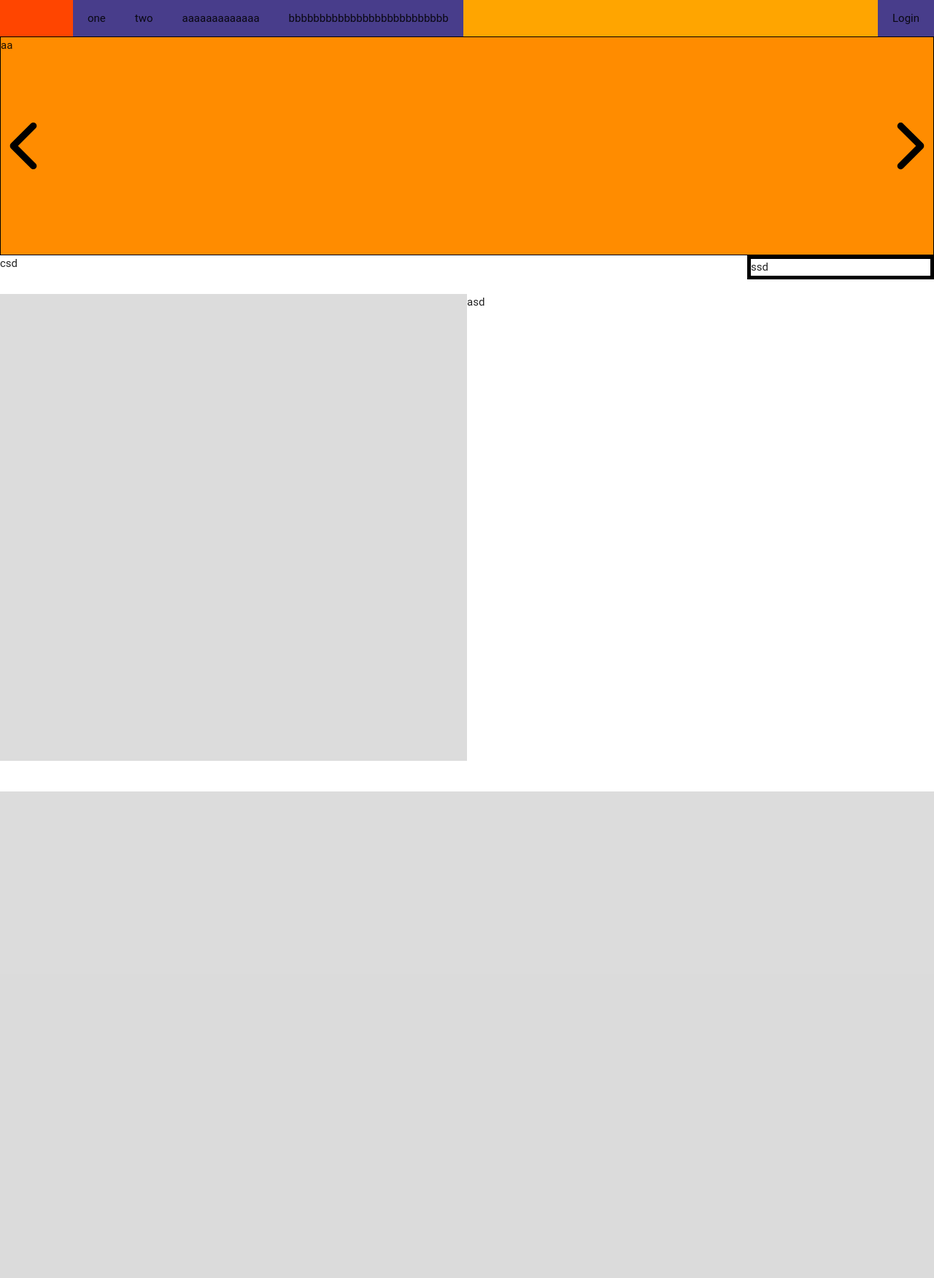
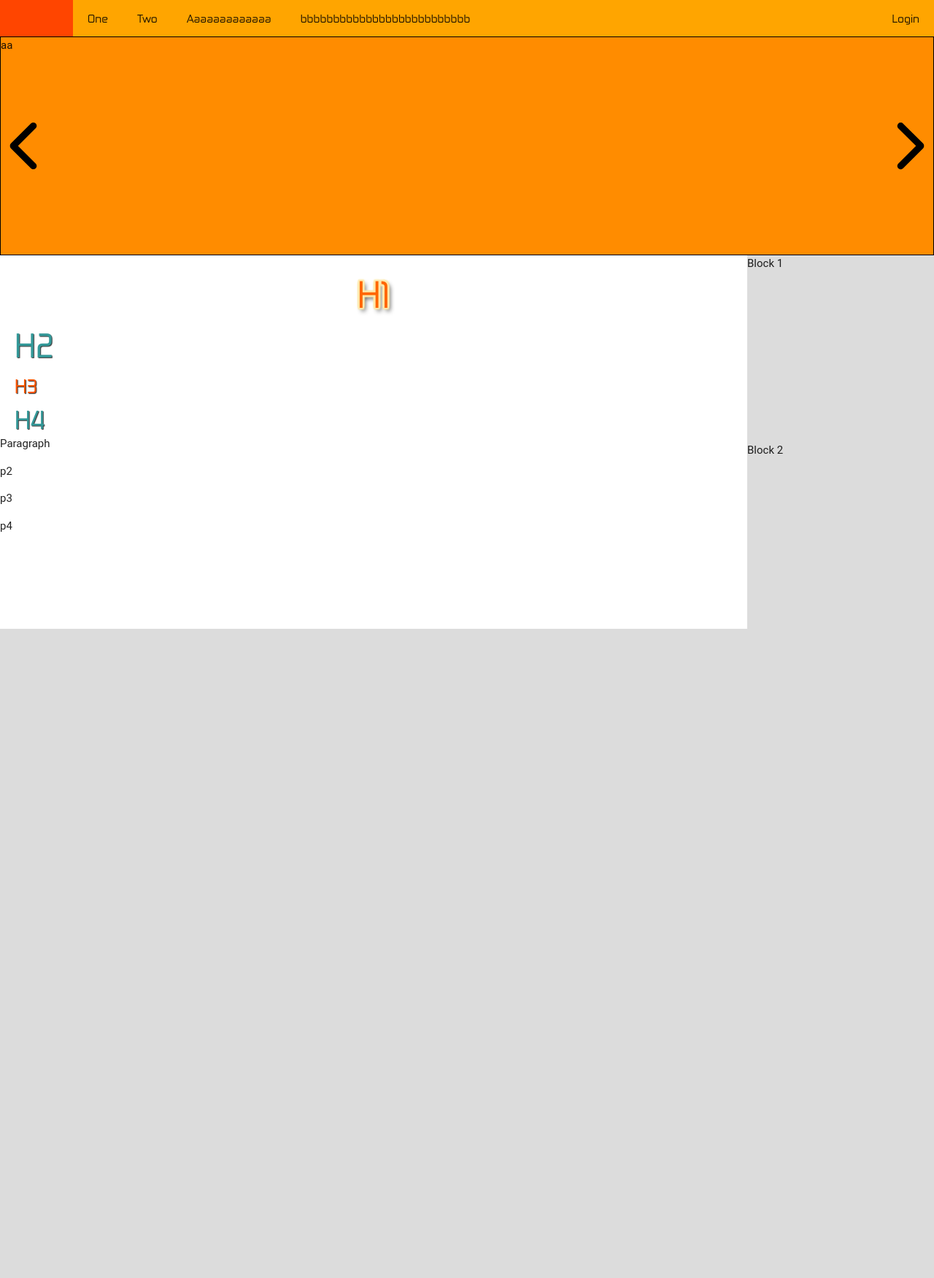
Before and after one commit to SouICry/Code-Orange-Site-V2, a PHP site: page / in a window 1280 px wide. Shown: the whole page at 73% size. Before the commit the page ends 1085 px from the top, so only its background shows below. Run offline with PHP 8.4, Linux system fonts and the light colour scheme; some web fonts are replaced.

Commit message:
Update text, more layout

```diff
--- a/css/style.css
+++ b/css/style.css
@@ -1,3 +1,85 @@
+html {
+  box-sizing: border-box; }
+
+*, *:before, *:after {
+  box-sizing: inherit; }
+
+img, button:focus {
+  border-style: none;
+  outline: none; }
+
+img, iframe {
+  width: 100%; }
+
+h1 {
+  font-size: 50px;
+  font-family: zekton, sans-serif;
+  color: #F60;
+  text-shadow: 1px 1px 3px #ffe9ab, -1px -1px 3px #ffe9ab, -1px 1px 3px #ffe9ab, 1px -1px 3px #ffe9ab, 2px 1px 2px #ffe9ab, -2px -1px 2px #ffe9ab, -2px 1px 2px #ffe9ab, 2px -1px 2px #ffe9ab, 2px 2px 2px #ffe9ab, -2px -2px 2px #ffe9ab, -2px 2px 2px #ffe9ab, 2px -2px 2px #ffe9ab, 3px 4px 6px rgba(0, 0, 0, 0.9);
+  margin: 25px 20px 10px 20px;
+  max-width: 100%;
+  text-align: center; }
+
+h2 {
+  font-family: zekton, sans-serif;
+  margin: 20px;
+  color: #399;
+  font-size: 45px;
+  line-height: 1;
+  text-shadow: 1px 1px 1px rgba(0, 0, 0, 0.8);
+  text-decoration: none; }
+
+h2 a {
+  color: #399;
+  font-size: 45px;
+  line-height: 1;
+  margin-top: 0;
+  text-shadow: 1px 1px 1px rgba(0, 0, 0, 0.8);
+  text-decoration: none; }
+
+h2 a:hover {
+  color: #399;
+  font-size: 45px;
+  line-height: 1;
+  margin-top: 0;
+  text-shadow: 1px 1px 1px rgba(0, 0, 0, 0.8);
+  text-decoration: underline; }
+
+h3 {
+  font-family: zekton, sans-serif;
+  margin: 15px 20px 10px 20px;
+  color: #FF5500;
+  text-shadow: 1px 1px 1px rgba(0, 0, 0, 0.8);
+  font-size: 26px;
+  text-decoration: none; }
+
+h3 a {
+  color: #FF5500;
+  text-shadow: 1px 1px 1px rgba(0, 0, 0, 0.8);
+  font-size: 26px;
+  text-decoration: none; }
+
+h3 a:hover {
+  color: #FF5500;
+  text-shadow: 1px 1px 1px rgba(0, 0, 0, 0.8);
+  font-size: 26px;
+  text-decoration: underline; }
+
+h4 {
+  font-family: zekton, sans-serif;
+  width: 100%;
+  margin: 20px;
+  padding-top: 10px;
+  line-height: 0.1;
+  color: #399;
+  text-shadow: 1px 1px 1px rgba(0, 0, 0, 0.8); }
+
+@font-face {
+  font-family: zekton;
+  src: url("../font/zekton-webfont-webfont.eot");
+  src: url("../font/zekton-webfont-webfont.eot?#iefix") format("embedded-opentype"), url("../font/zekton-webfont-webfont.woff") format("woff"), url("../font/zekton-webfont-webfont.ttf") format("truetype"), url("../font/zekton-webfont-webfont.svg#zektonregular") format("svg");
+  font-weight: normal;
+  font-style: normal; }
 #header {
   background-color: orange;
   height: 50px;
@@ -5,7 +87,8 @@
   top: 0;
   left: 0;
   width: 100%;
-  z-index: 999; }
+  z-index: 999;
+  font-family: zekton, sans-serif; }
 
 #header-filler {
   height: 50px;
@@ -22,7 +105,6 @@
   float: left; }
   #nav .tab {
     float: left;
-    background-color: darkslateblue;
     height: 50px;
     padding: 0 20px;
     line-height: 50px;
@@ -33,7 +115,6 @@
   float: right; }
   #user .tab {
     float: left;
-    background-color: darkslateblue;
     height: 50px;
     padding: 0 20px;
     line-height: 50px;
@@ -158,27 +239,9 @@
 .slick-arrow.slick-hidden, .slick-hidden.slick-prev, .slick-hidden.slick-next {
   display: none; }
 
-html {
-  box-sizing: border-box; }
-
-*, *:before, *:after {
-  box-sizing: inherit; }
-
-img, button:focus {
-  border-style: none;
-  outline: none; }
-
-html {
-  min-height: 100%; }
-
-body {
-  background-color: transparent;
-  min-height: 100%;
-  margin: 0;
-  padding: 0; }
-
 .row {
-  width: 100%; }
+  width: 100%;
+  margin: 0; }
 
 /* Phone */
 .column {
@@ -195,23 +258,32 @@
       width: 1440px; } }
 
 .content {
-  width: 80%;
-  float: left; }
+  float: left;
+  width: 100%; }
+  @media (min-width: 1024px) {
+    .content {
+      width: 80%; } }
 
 .sidebar {
-  width: 20%;
-  float: right;
-  border: 5px solid black; }
+  width: 0;
+  float: right; }
+  @media (min-width: 1024px) {
+    .sidebar {
+      width: 20%;
+      display: block; } }
 
 .block, .block-2, .block-3, .block-4, .block-6 {
   float: left;
   position: relative;
   width: 100%;
-  box-shadow: none; }
+  box-shadow: none;
+  z-index: 0; }
   .block:hover, .block-2:hover, .block-3:hover, .block-4:hover, .block-6:hover {
-    box-shadow: 0 0 10px 1px #666; }
+    box-shadow: 0 0 10px 1px #666;
+    z-index: 50; }
   .block:active, .block-2:active, .block-3:active, .block-4:active, .block-6:active {
-    box-shadow: 0 0 15px 2px #444; }
+    box-shadow: 0 0 15px 2px #444;
+    z-index: 50; }
   .block:after, .block-2:after, .block-3:after, .block-4:after, .block-6:after {
     content: "";
     display: block;
@@ -258,6 +330,18 @@
     .block-6 {
       width: 16.66666%; } }
 
+.outline {
+  border: 3px solid red; }
+
+html {
+  min-height: 100%; }
+
+body {
+  background-color: transparent;
+  min-height: 100%;
+  margin: 0;
+  padding: 0; }
+
 #title-bar {
   background-color: darkorange;
   min-height: 150px;
--- a/index.html
+++ b/index.html
@@ -24,13 +24,13 @@
 
             <div id="nav">
                 <div class="tab">
-                    one
+                    One
                 </div>
                 <div class="tab">
-                    two
+                    Two
                 </div>
                 <div class="tab">
-                    aaaaaaaaaaaaa
+                    Aaaaaaaaaaaaa
                 </div>
                 <div class="tab">
                     bbbbbbbbbbbbbbbbbbbbbbbbbb
@@ -54,22 +54,40 @@
     <div class="row">
         <div class="column">
             <div class="content">
-                csd
+                <h1>H1</h1>
+                <h2>H2</h2>
+                <h3>H3</h3>
+                <h4>H4</h4>
+                <p>Paragraph</p>
+                <p>p2</p>
+                <p>p3</p>
+                <p>p4</p>
             </div>
             <div class="sidebar">
-                ssd
+                <div class="block">
+                    <div class="block-content">
+                        Block 1
+                    </div>
+                </div>
+                <div class="block">
+                    <div class="block-content">
+                        Block 2
+                    </div>
+                </div>
             </div>
         </div>
     </div>
     <div class="row">
         <div class="column">
-            <div class="block-2" style="background-color:grey">
+            <div class="block-2">
                 <div class="block-content">
 
                 </div>
             </div>
             <div class="block-2">
-                asd
+                <div class="block-content">
+
+                </div>
             </div>
         </div>
     </div>
--- /dev/null
+++ b/scss/_defaults.scss
@@ -0,0 +1,16 @@
+html {
+  box-sizing: border-box;
+}
+
+*, *:before, *:after {
+  box-sizing: inherit;
+}
+
+img, button:focus {
+  border-style: none;
+  outline: none;
+}
+
+img, iframe {
+  width:100%;
+}
--- a/scss/_header.scss
+++ b/scss/_header.scss
@@ -9,6 +9,7 @@
   left:0;
   width:100%;
   z-index:999;
+  font-family: zekton, sans-serif;
 }
 #header-filler {
   height: $header-height;
@@ -26,12 +27,12 @@
 
   .tab {
     float:left;
-    background-color:darkslateblue;
     height:$header-height;
     padding: 0 20px;
     line-height: $header-height;
     text-align: center;
     border:none;
+
   }
 }
 
@@ -41,7 +42,6 @@
 
   .tab {
     float:left;
-    background-color:darkslateblue;
     height:$header-height;
     padding: 0 20px;
     line-height: $header-height;
--- /dev/null
+++ b/scss/_layout.scss
@@ -0,0 +1,110 @@
+@import 'variables_mixins';
+
+.row {
+  width: 100%;
+  margin: 0;
+}
+
+/* Phone */
+.column {
+  width: 100%;
+  margin: auto;
+  @include small-desktop {
+    width: $small-desktop-width;
+  }
+  @include medium-desktop {
+    width: $medium-desktop-width;
+  }
+  @include large-desktop {
+    width: $large-desktop-width;
+  }
+}
+
+.content {
+  float: left;
+  width: 100%;
+  @include desktop {
+    width: 80%;
+  }
+}
+
+.sidebar {
+  width: 0;
+  float: right;
+  @include desktop {
+    width: 20%;
+    display: block;
+  }
+}
+
+.block {
+  float: left;
+  position: relative;
+  width: 100%;
+  box-shadow: none;
+  z-index: 0;
+  &:hover {
+    box-shadow: 0 0 10px 1px #666;
+    z-index: 50;
+  }
+  &:active {
+    box-shadow: 0 0 15px 2px #444;
+    z-index: 50;
+  }
+  &:after {
+    content: "";
+    display: block;
+    padding-bottom: 100%;
+  }
+
+  .block-content {
+    width: 100%;
+    height: 100%;
+    position: absolute;
+    background-color: gainsboro;
+  }
+}
+
+.block-2 {
+  @extend .block;
+  width: 100%;
+  @include tablet {
+    width: 100%;
+  }
+  @include desktop {
+    width: 50%;
+  }
+}
+
+.block-3 {
+  @extend .block;
+  width: 100%;
+  @include tablet {
+    width: 100%;
+  }
+  @include desktop {
+    width: 33.3333%;
+  }
+}
+
+.block-4 {
+  @extend .block;
+  width: 100%;
+  @include tablet {
+    width: 50%;
+  }
+  @include desktop {
+    width: 25%;
+  }
+}
+
+.block-6 {
+  @extend .block;
+  width: 50%;
+  @include tablet {
+    width: 33.33333%;
+  }
+  @include desktop {
+    width: 16.66666%;
+  }
+}
--- /dev/null
+++ b/scss/_text.scss
@@ -0,0 +1,80 @@
+h1 {
+  font-size: 50px;
+  font-family: zekton, sans-serif;
+  color: #F60;
+  text-shadow: 1px 1px 3px rgba(255,233,171,1), -1px -1px 3px rgba(255,233,171,1), -1px 1px 3px rgba(255,233,171,1), 1px -1px 3px rgba(255,233,171,1), 2px 1px 2px rgba(255,233,171,1), -2px -1px 2px rgba(255,233,171,1), -2px 1px 2px rgba(255,233,171,1), 2px -1px 2px rgba(255,233,171,1), 2px 2px 2px rgba(255,233,171,1), -2px -2px 2px rgba(255,233,171,1), -2px 2px 2px rgba(255,233,171,1), 2px -2px 2px rgba(255,233,171,1), 3px 4px 6px rgba(0,0,0,0.9);
+  margin: 25px 20px 10px 20px;
+  max-width: 100%;
+  text-align: center;
+}
+
+h2 {
+  font-family: zekton, sans-serif;
+  margin: 20px;
+  color: #399;
+  font-size: 45px;
+  line-height: 1;
+  text-shadow: 1px 1px 1px rgba(0,0,0,0.8);
+  text-decoration: none;
+}
+
+h2 a {
+  color: #399;
+  font-size: 45px;
+  line-height: 1;
+  margin-top: 0;
+  text-shadow: 1px 1px 1px rgba(0,0,0,0.8);
+  text-decoration: none;
+}
+
+h2 a:hover {
+  color: #399;
+  font-size: 45px;
+  line-height: 1;
+  margin-top: 0;
+  text-shadow: 1px 1px 1px rgba(0,0,0,0.8);
+  text-decoration: underline;
+}
+
+h3 {
+  font-family: zekton, sans-serif;
+  margin: 15px 20px 10px 20px;
+  color: #FF5500;
+  text-shadow: 1px 1px 1px rgba(0,0,0,0.8);
+  font-size: 26px;
+  text-decoration: none;
+}
+
+h3 a {
+  color: #FF5500;
+  text-shadow: 1px 1px 1px rgba(0,0,0,0.8);
+  font-size: 26px;
+  text-decoration: none;
+}
+
+h3 a:hover {
+  color: #FF5500;
+  text-shadow: 1px 1px 1px rgba(0,0,0,0.8);
+  font-size: 26px;
+  text-decoration: underline;
+}
+
+h4 {
+  font-family: zekton, sans-serif;
+  width: 100%;
+  margin: 20px;
+  padding-top: 10px;
+  line-height: 0.1;
+  color: #399;
+  text-shadow: 1px 1px 1px rgba(0,0,0,0.8);
+}
+
+
+
+@font-face {
+  font-family: zekton;
+  src: url('../font/zekton-webfont-webfont.eot');
+  src: url('../font/zekton-webfont-webfont.eot?#iefix') format('embedded-opentype'), url('../font/zekton-webfont-webfont.woff') format('woff'), url('../font/zekton-webfont-webfont.ttf') format('truetype'), url('../font/zekton-webfont-webfont.svg#zektonregular') format('svg');
+  font-weight: normal;
+  font-style: normal;
+}
--- /dev/null
+++ b/scss/_variables_mixins.scss
@@ -0,0 +1,29 @@
+$tablet-width: 640px;
+$small-desktop-width: 1024px;
+$medium-desktop-width: 1280px;
+$large-desktop-width: 1440px;
+@mixin tablet {
+  @media (min-width: #{$tablet-width}) and (max-width: #{$small-desktop-width - 1px}) {
+    @content;
+  }
+}
+@mixin desktop {
+  @media (min-width: #{$small-desktop-width}) {
+    @content;
+  }
+}
+@mixin small-desktop {
+  @media (min-width: #{$small-desktop-width}) and (max-width: #{$medium-desktop-width - 1px}) {
+    @content;
+  }
+}
+@mixin medium-desktop {
+  @media (min-width: #{$medium-desktop-width}) and (max-width: #{$large-desktop-width - 1px}) {
+    @content;
+  }
+}
+@mixin large-desktop {
+  @media (min-width: #{$large-desktop-width}) {
+    @content;
+  }
+}
--- a/scss/style.scss
+++ b/scss/style.scss
@@ -1,192 +1,37 @@
+@import 'variables_mixins';
+@import 'defaults';
+
+@import 'text';
 @import 'header';
 @import 'footer';
 @import 'carousel';
+@import 'layout';
 
 
-html {
-  box-sizing: border-box;
-}
-*, *:before, *:after {
-  box-sizing: inherit;
+
+.outline {
+  border: 3px solid red;
 }
 
 
 
 
 
-$tablet-width: 640px;
-$small-desktop-width: 1024px;
-$medium-desktop-width: 1280px;
-$large-desktop-width: 1440px;
-
-
-@mixin tablet {
-  @media (min-width: #{$tablet-width}) and (max-width: #{$small-desktop-width - 1px}) {
-    @content;
-  }
-}
-@mixin desktop {
-  @media (min-width: #{$small-desktop-width}) {
-    @content;
-  }
-}
-@mixin small-desktop {
-  @media (min-width: #{$small-desktop-width}) and (max-width: #{$medium-desktop-width - 1px}) {
-    @content;
-  }
-}
-@mixin medium-desktop {
-  @media (min-width: #{$medium-desktop-width}) and (max-width: #{$large-desktop-width - 1px}) {
-    @content;
-  }
-}
-@mixin large-desktop {
-  @media (min-width: #{$large-desktop-width}) {
-    @content;
-  }
-}
-
-
-
-
-
-
-img, button:focus {
-  border-style:none;
-  outline:none;
-}
-
-
-
 html {
-  min-height:100%;
+  min-height: 100%;
 }
 
 body {
   background-color: transparent;
-  min-height:100%;
+  min-height: 100%;
 
-  margin:0;
-  padding:0;
+  margin: 0;
+  padding: 0;
 }
-
 
 #body {
 
 }
-
-
-
-.row {
-  width:100%;
-}
-
-/* Phone */
-.column {
-  width:100%;
-  margin:auto;
-  @include small-desktop {
-    width: $small-desktop-width;
-  }
-  @include medium-desktop {
-    width: $medium-desktop-width;
-  }
-  @include large-desktop {
-    width: $large-desktop-width;
-  }
-}
-
-.content {
-  width:80%;
-  float:left;
-
-}
-
-.sidebar {
-  width:20%;
-  float:right;
-  border:5px solid black;
-}
-
-
-.block {
-  float:left;
-  position:relative;
-  width:100%;
-  box-shadow: none;
-  &:hover{
-    box-shadow: 0 0 10px 1px #666;
-  }
-  &:active {
-    box-shadow: 0 0 15px 2px #444;
-  }
-  &:after {
-    content: "";
-    display: block;
-    padding-bottom: 100%;
-  }
-  .block-content {
-    width:100%;
-    height:100%;
-    position:absolute;
-    background-color:gainsboro;
-  }
-}
-
-
-
-
-.block-2 {
-  @extend .block;
-  width:100%;
-  @include tablet {
-    width: 100%;
-  }
-  @include desktop {
-    width: 50%;
-  }
-}
-
-.block-3 {
-  @extend .block;
-  width:100%;
-  @include tablet {
-    width: 100%;
-  }
-  @include desktop {
-    width: 33.3333%;
-  }
-}
-
-.block-4 {
-  @extend .block;
-  width: 100%;
-  @include tablet {
-    width: 50%;
-  }
-  @include desktop {
-    width: 25%;
-  }
-}
-.block-6 {
-  @extend .block;
-  width: 50%;
-  @include tablet {
-    width: 33.33333%;
-  }
-  @include desktop {
-    width: 16.66666%;
-  }
-}
-
-
-
-
-
-
-
-
-
 
 
 #title-bar {
```
Also changed, not shown: 1 other file.
